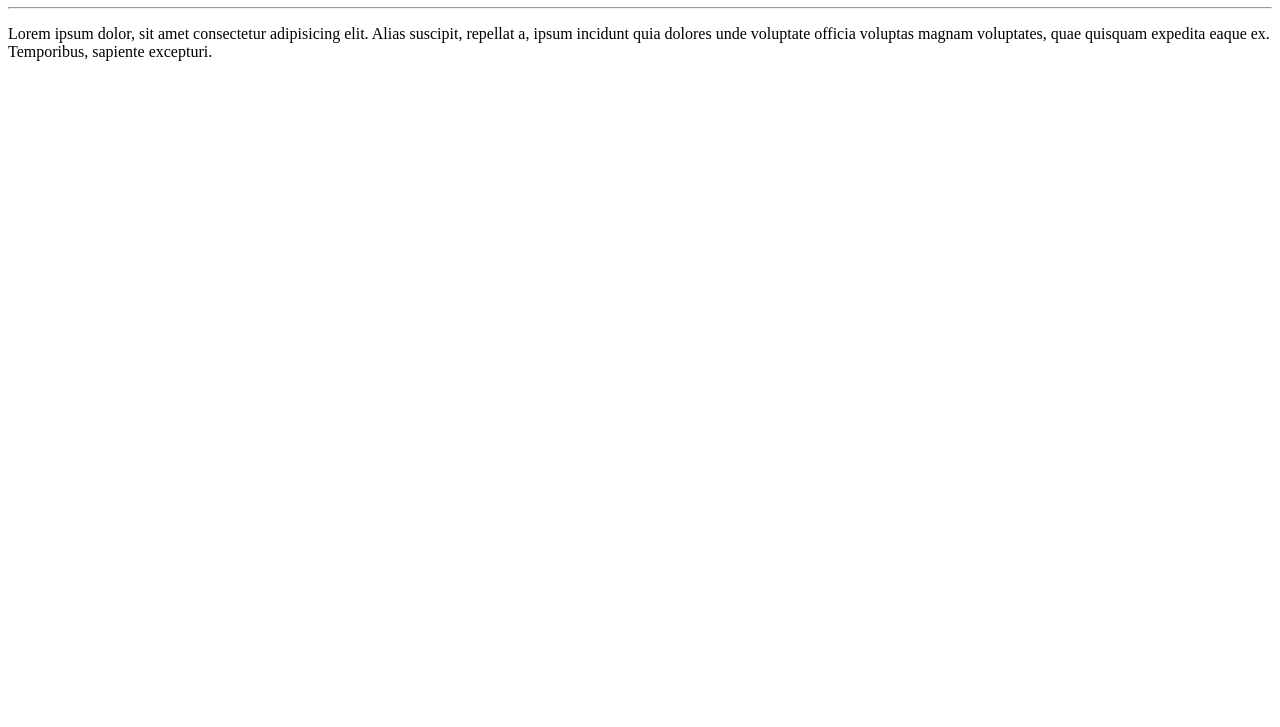
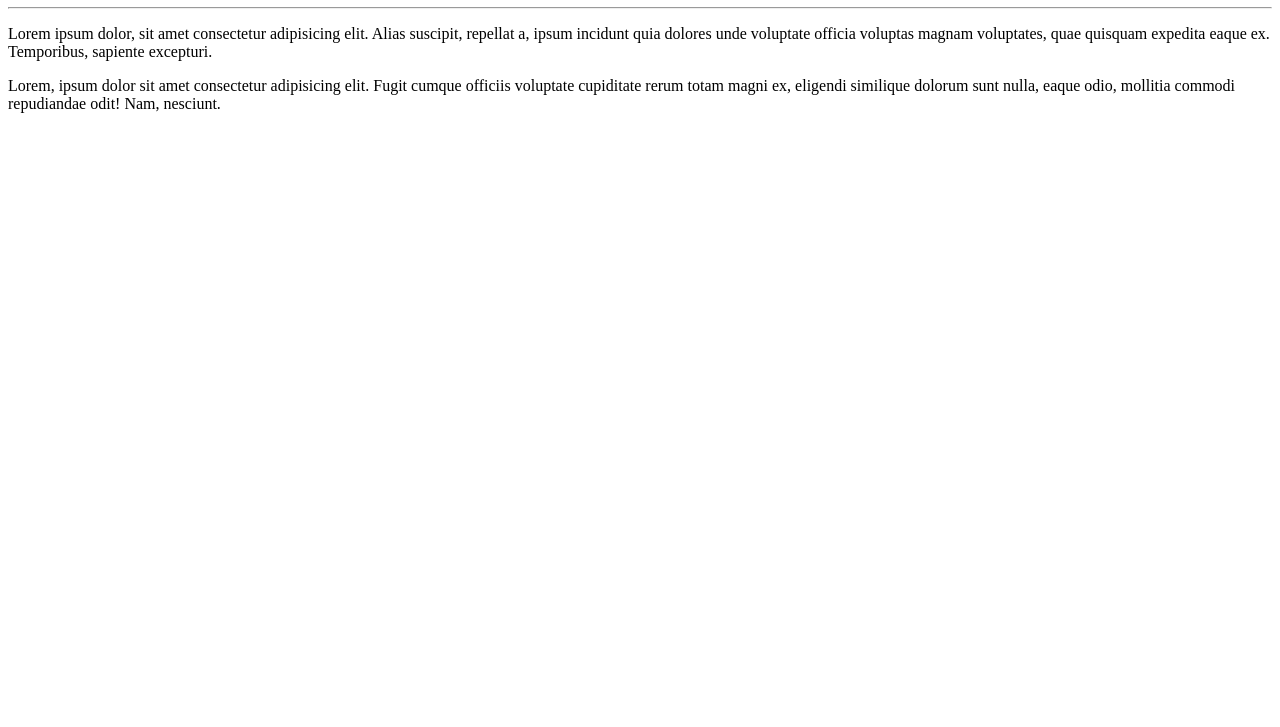
Before and after one commit to XarreuJr/Hello-World, a plain HTML site: page example-site/index.html in a window 1280 px wide. Shown: the part 73-800 px from the top of the page. Drawn offline with Linux system fonts and the light colour scheme.

Commit message:
I add one paragraph

```diff
--- a/example-site/index.html
+++ b/example-site/index.html
@@ -9,5 +9,6 @@
     <h1>Hello, World</h1>
     <hr>
     <p>Lorem ipsum dolor, sit amet consectetur adipisicing elit. Alias suscipit, repellat a, ipsum incidunt quia dolores unde voluptate officia voluptas magnam voluptates, quae quisquam expedita eaque ex. Temporibus, sapiente excepturi.</p>
+    <p>Lorem, ipsum dolor sit amet consectetur adipisicing elit. Fugit cumque officiis voluptate cupiditate rerum totam magni ex, eligendi similique dolorum sunt nulla, eaque odio, mollitia commodi repudiandae odit! Nam, nesciunt.</p>
 </body>
 </html>
```
